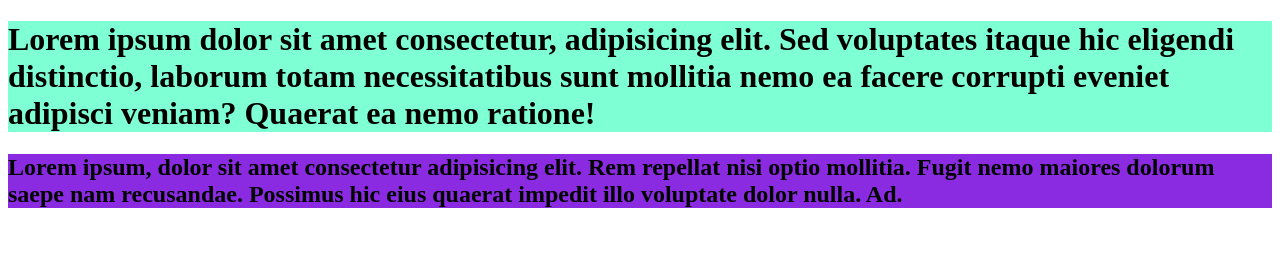
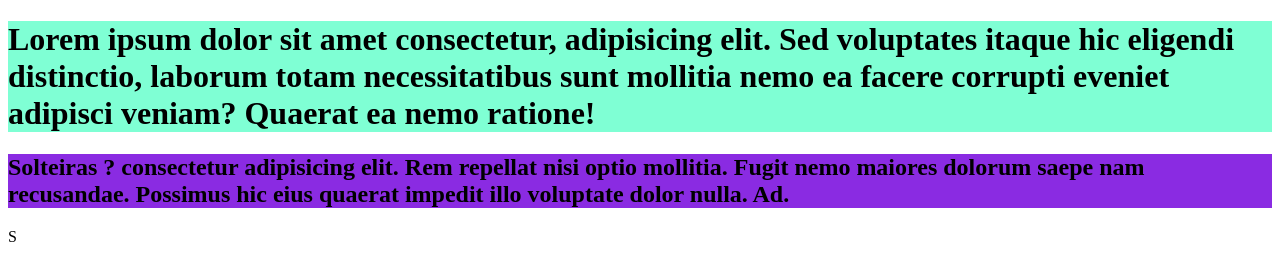
Before and after one commit to Soneca74/Praticando-com-git, a plain HTML site: page index.html in a window 1280 px wide. Drawn offline with Linux system fonts and the light colour scheme.

Commit message:
modificado

```diff
--- a/index.html
+++ b/index.html
@@ -11,7 +11,8 @@
         <h1 class="h1">Lorem ipsum dolor sit amet consectetur, adipisicing elit. Sed voluptates itaque hic eligendi distinctio, laborum totam necessitatibus sunt mollitia nemo ea facere corrupti eveniet adipisci veniam? Quaerat ea nemo ratione!</h1>
     </header>
     <section>
-        <h2 class="h2">Lorem ipsum, dolor sit amet consectetur adipisicing elit. Rem repellat nisi optio mollitia. Fugit nemo maiores dolorum saepe nam recusandae. Possimus hic eius quaerat impedit illo voluptate dolor nulla. Ad.</h2>
+        <h2 class="h2"> Solteiras ?
+             consectetur adipisicing elit. Rem repellat nisi optio mollitia. Fugit nemo maiores dolorum saepe nam recusandae. Possimus hic eius quaerat impedit illo voluptate dolor nulla. Ad.</h2>
     </section>
-</body>
+</body>S
 </html>
```
